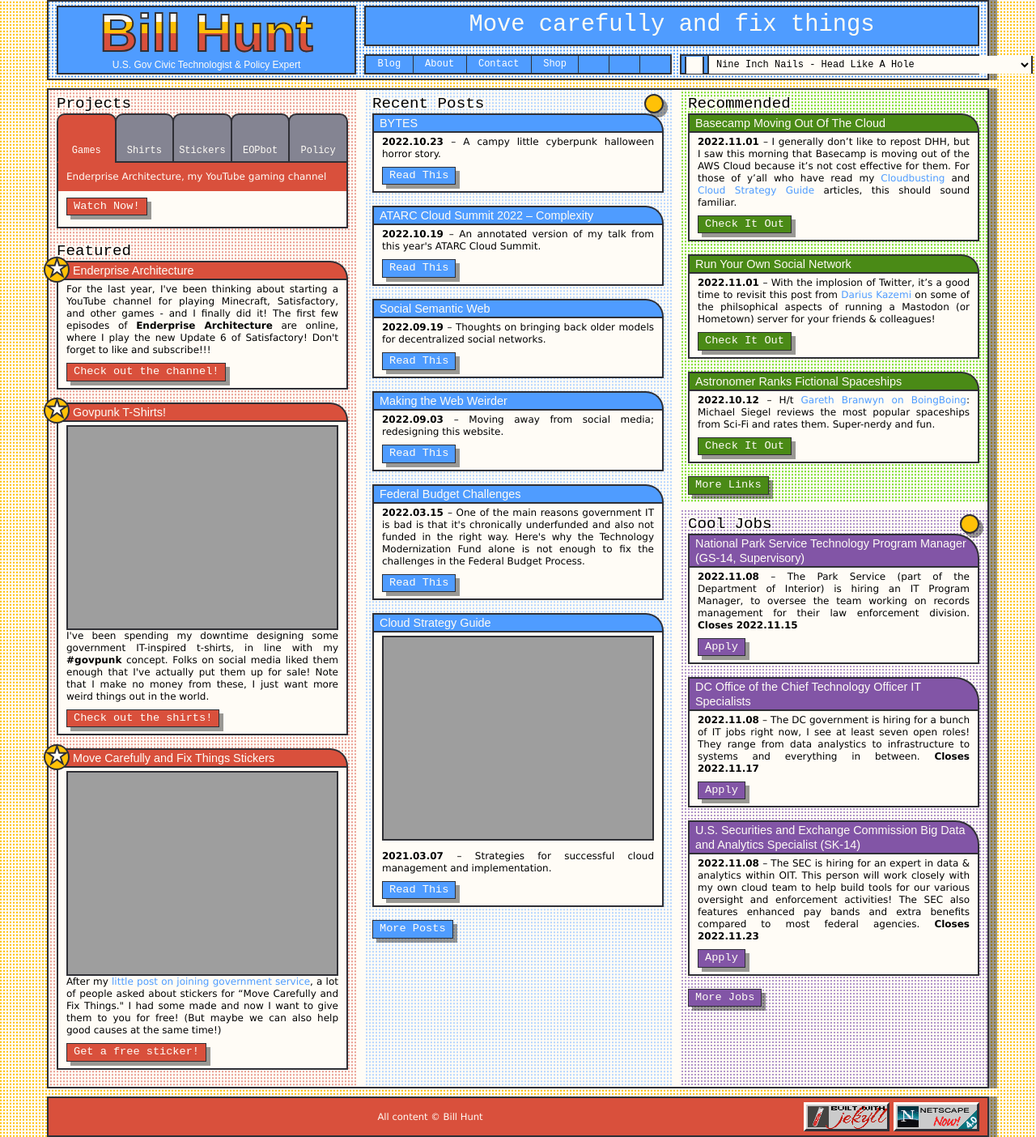
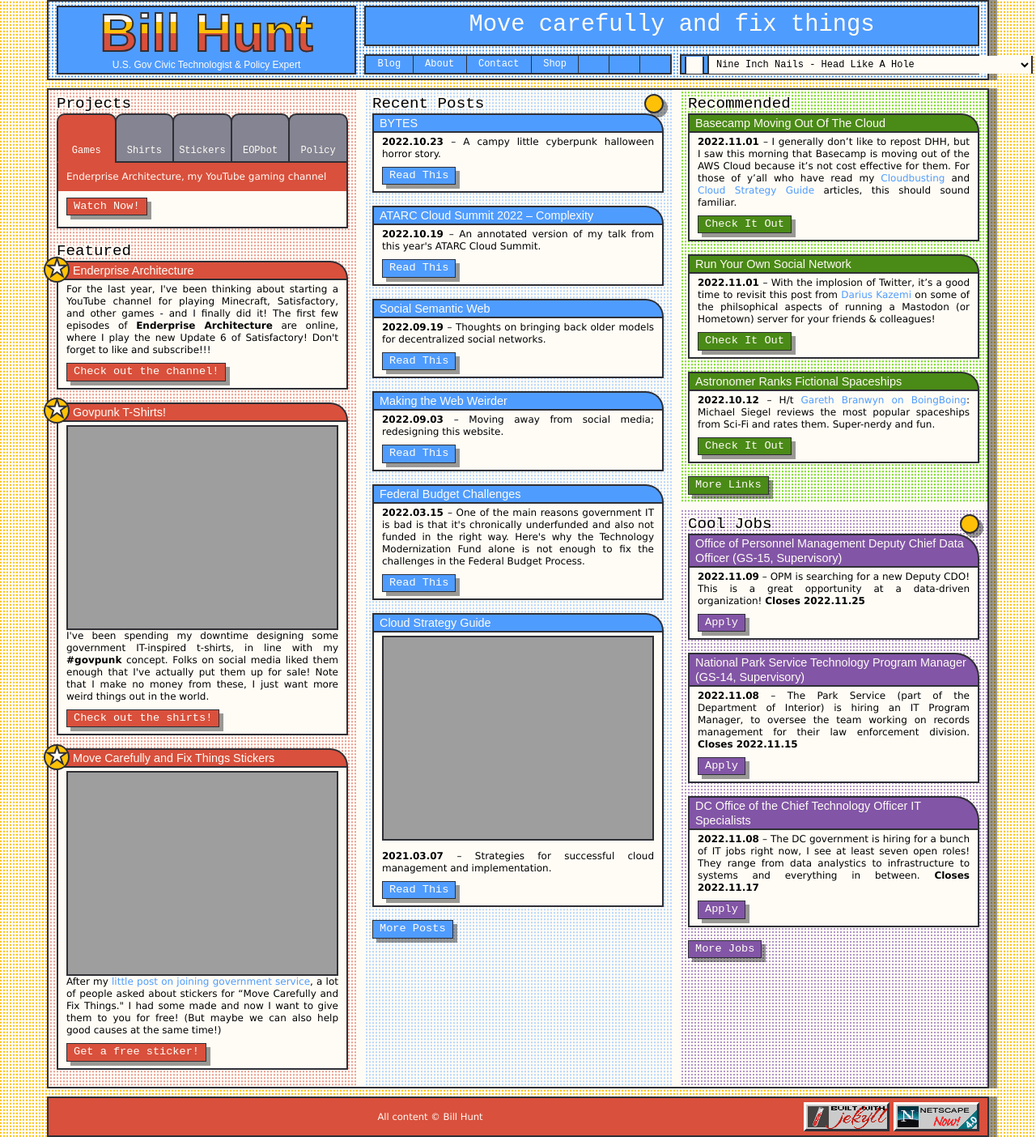
Before and after one commit to krusynth/billhunt.dev, a Jekyll site: the page built from index.md, in a window 1280 px wide. Shown: the whole page at 81% size. Built offline with Jekyll 4.4.1, drawn with Linux system fonts in a browser that asks for light colours; some web fonts are replaced.

Commit message:
Update jobs.

```diff
--- a/_data/jobs.yml
+++ b/_data/jobs.yml
@@ -1,3 +1,9 @@
+- title: Office of Personnel Management Deputy Chief Data Officer (GS-15, Supervisory)
+  url: https://www.usajobs.gov/job/688529100
+  date: 2022-11-09
+  closes: 2022-11-25
+  content: OPM is searching for a new Deputy CDO! This is a great opportunity at a data-driven organization!
+
 - title: National Park Service Technology Program Manager (GS-14, Supervisory)
   url: https://www.usajobs.gov/job/688166100
   date: 2022-11-08
```
